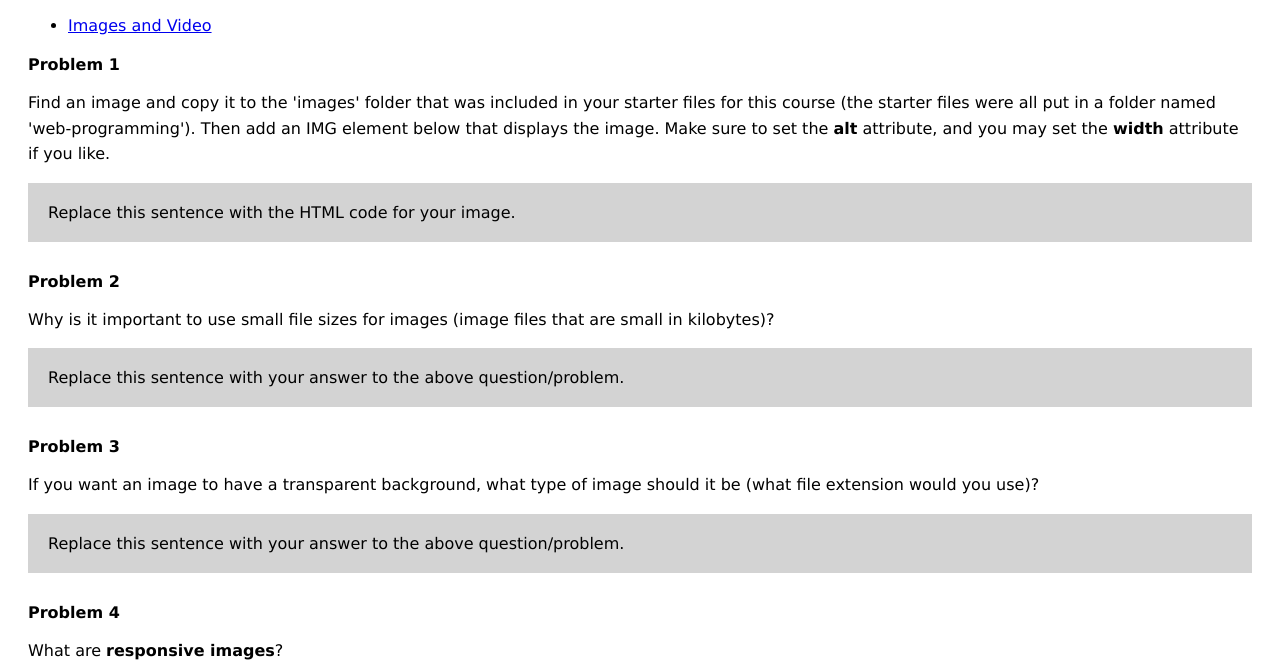
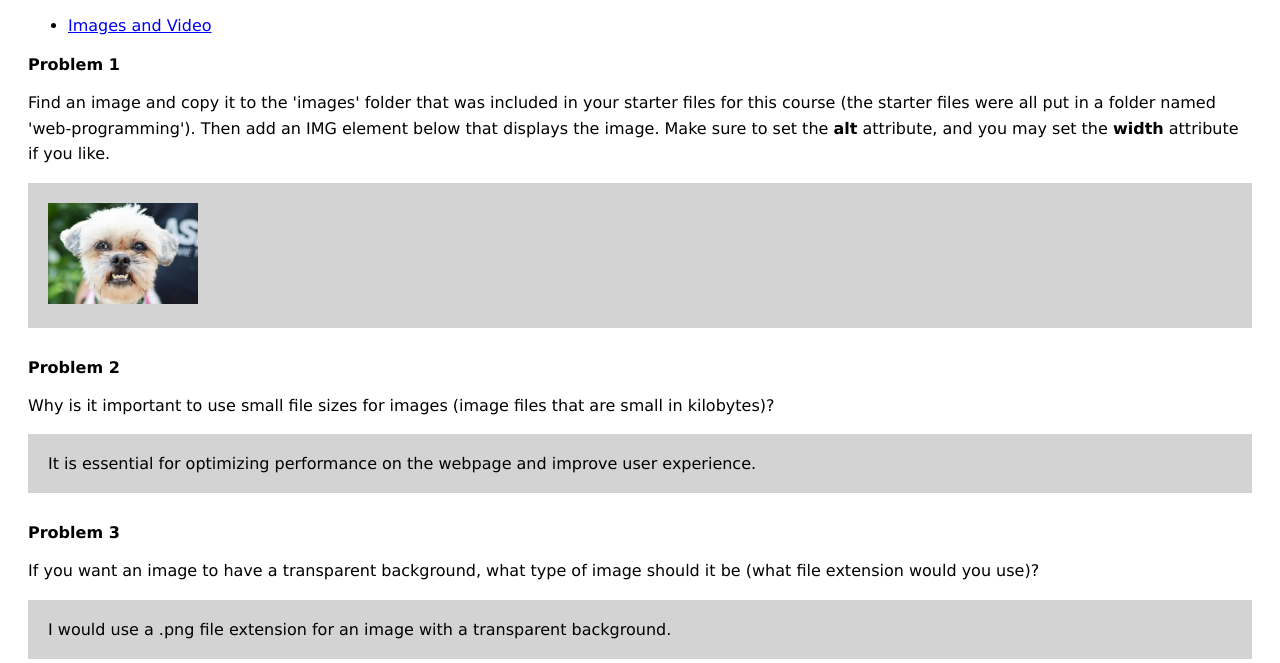
Before and after one commit to yangm9001/web-programming, a plain HTML site: page HTML/images-and-video-WORKSHEET.html in a window 1280 px wide. Shown: the part 137-800 px from the top of the page. Drawn offline with Linux system fonts and the light colour scheme.

Commit message:
Images and Video worksheet

```diff
--- a/HTML/images-and-video-WORKSHEET.html
+++ b/HTML/images-and-video-WORKSHEET.html
@@ -24,7 +24,7 @@
 			Make sure to set the <b>alt</b> attribute, and you may set the <b>width</b> attribute if you like.
 		</p>
 		<div class="answer">
-			Replace this sentence with the HTML code for your image.
+			<img src="../images/angry-dog.jpg" alt="An angry dog" width="150">
 		</div>
 
 		<b>Problem 2</b>
@@ -32,7 +32,7 @@
 			Why is it important to use small file sizes for images (image files that are small in kilobytes)?
 		</p>
 		<div class="answer">
-			Replace this sentence with your answer to the above question/problem.
+			It is essential for optimizing performance on the webpage and improve user experience.
 		</div>
 
 		<b>Problem 3</b>
@@ -40,7 +40,7 @@
 			If you want an image to have a transparent background, what type of image should it be (what file extension would you use)?
 		</p>
 		<div class="answer">
-			Replace this sentence with your answer to the above question/problem.
+			I would use a .png file extension for an image with a transparent background.
 		</div>
 
 		<b>Problem 4</b>
```
Also changed, not shown: HTML/images-and-video.html (added, +15 -0 lines).
